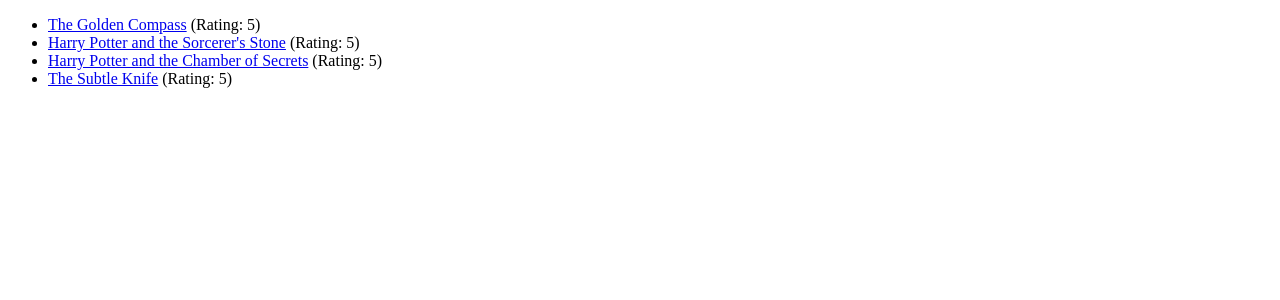
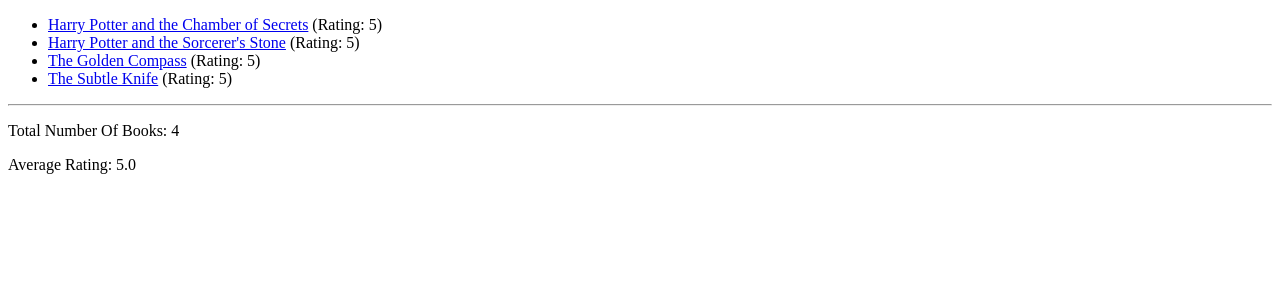
Before and after one commit to kassiebradshaw/bookstore, a Django app: page / in a window 1280 px wide. Shown: the top 300 px of the page. Run offline with Django 4.2, Linux system fonts and the light colour scheme; data comes from the database, SQL or seed files in the repository.

Commit message:
Aggregation

```diff
--- a/book_outlet/templates/book_outlet/index.html
+++ b/book_outlet/templates/book_outlet/index.html
@@ -10,4 +10,9 @@
             <li><a href="{{ book.get_absolute_url }}">{{ book.title }}</a> (Rating: {{ book.rating }})</li>
         {% endfor %}
     </ul>
+
+    <hr>
+
+    <p>Total Number Of Books: {{ numbooks }}</p>
+    <p>Average Rating: {{ avg_rating.rating__avg }}</p>
 {% endblock %}
--- a/book_outlet/views.py
+++ b/book_outlet/views.py
@@ -2,12 +2,18 @@
 # from django.http import Http404
 
 from .models import Book
+from django.db.models import Avg
 
 # Create your views here.
 def index(request):
-    books = Book.objects.all()
+    books = Book.objects.all().order_by("title")
+    numbooks = books.count()
+    avg_rating = books.aggregate(Avg("rating"))
+
     return render(request, "book_outlet/index.html", {
         "books": books,
+        "numbooks" : numbooks,
+        "avg_rating": avg_rating
     })
 
 def book_detail(request, slug):
```
